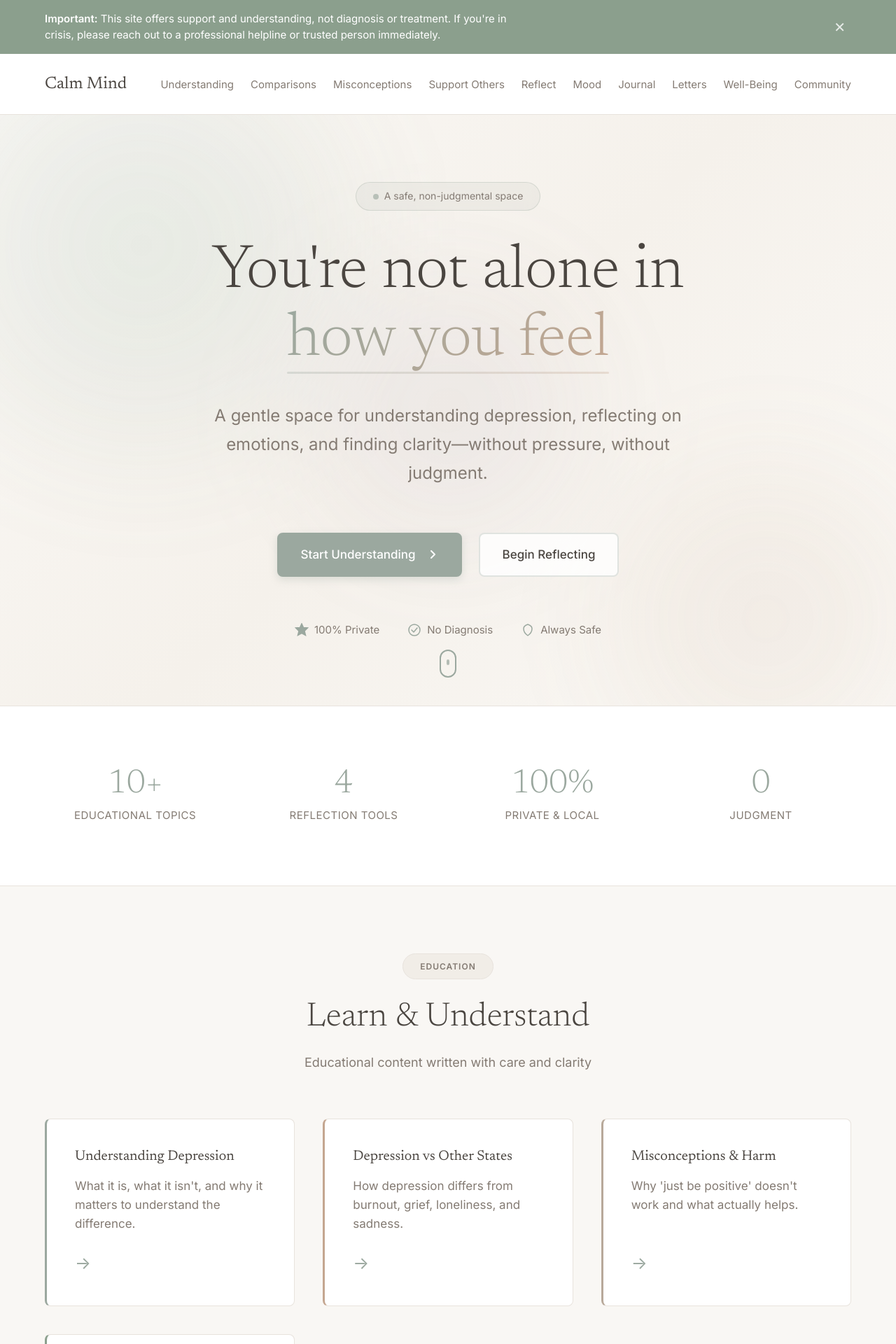
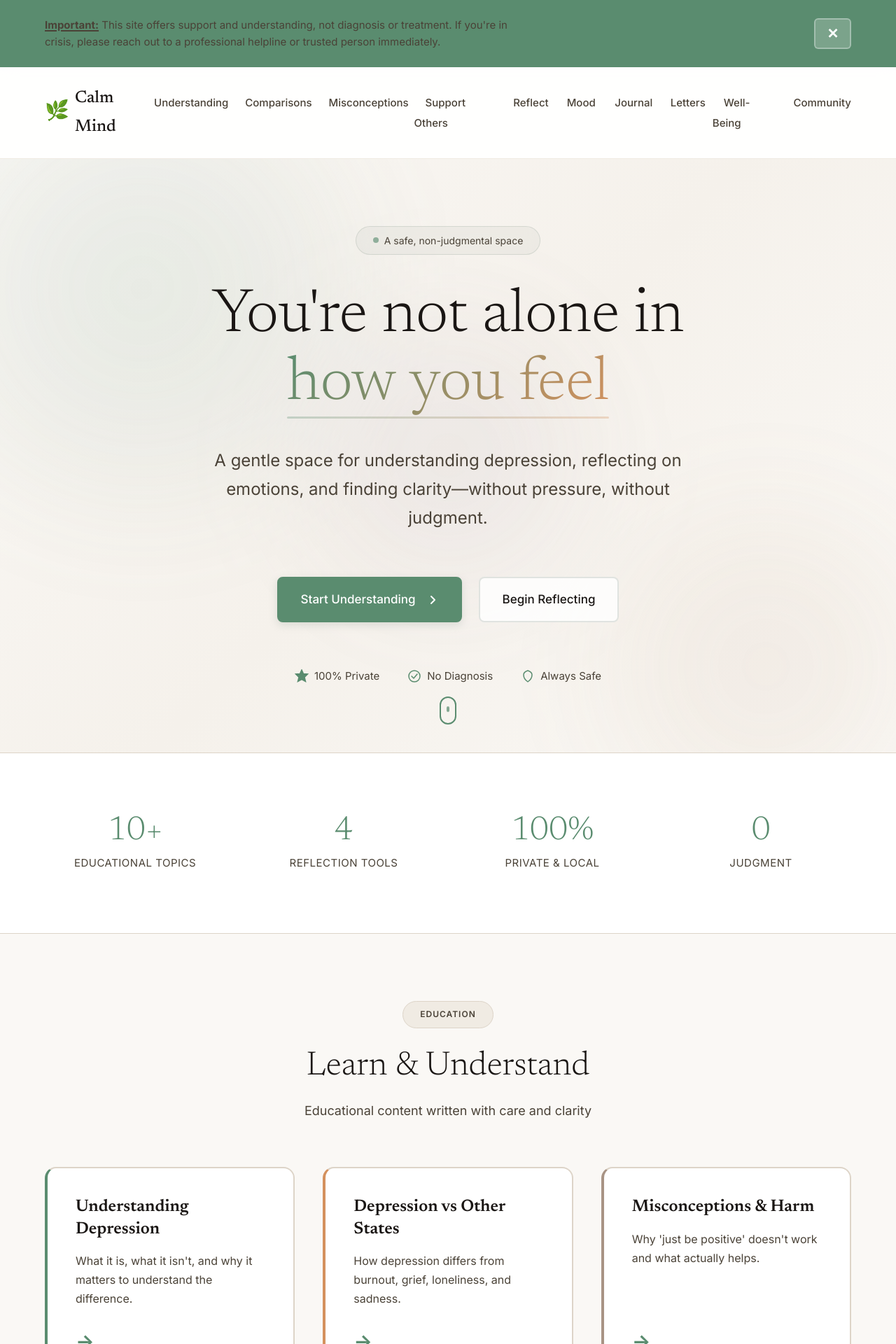
Before and after one commit to Manish-Shah-m/clam-mind, a Next.js app: page / in a window 1280 px wide. Shown: the top 1920 px of the page at 70% size. Built offline with nearby package versions, Linux system fonts and the light colour scheme.

Commit message:
Update styles and header components

```diff
--- a/app/globals.css
+++ b/app/globals.css
@@ -1,4 +1,4 @@
-@import url('https://fonts.googleapis.com/css2?family=Inter:wght@300;400;500;600&family=Newsreader:wght@300;400;600&display=swap');
+@import url('https://fonts.googleapis.com/css2?family=Inter:wght@300;400;500;600;700&family=Newsreader:wght@300;400;500;600&display=swap');
 
 *,
 *::before,
@@ -7,30 +7,40 @@
   margin: 0;
   padding: 0;
 }
+
 :root {
   /* Backgrounds - Warmer, more inviting */
   --bg-primary: #faf8f5;
-  --bg-secondary: #f5f1eb;
+  --bg-secondary: #f0ebe3;
+  --bg-tertiary: #e8e1d5;
   --bg-card: #ffffff;
 
   /* Text - Higher contrast for better readability */
-  --text-primary: #2d2a26;
-  --text-secondary: #6b635b;
-  --text-tertiary: #9a8f85;
+  --text-primary: #1a1614;
+  --text-secondary: #4a4237;
+  --text-tertiary: #6b635b;
 
-  /* Accents - More saturated, still calming */
-  --accent-calm: #7a9d8a;
-  --accent-warm: #b8956f;
+  /* Accents - More saturated, vibrant yet calm */
+  --accent-calm: #5a8c6f;
+  --accent-warm: #d4915e;
   --accent-gentle: #a89384;
-  --accent-muted: #d1c4b8;
-  --accent-lavender: #9d8fa8;
-  --accent-clay: #c17a6b;
+  --accent-lavender: #8b7aa8;
+  --accent-clay: #c17560;
+  --accent-blue: #5b8ba8;
 
   /* Semantic */
-  --safe: #6b9470;
-  --caution: #c4935a;
-  --border: #e5ddd4;
-  --focus: #7a9d8a;
+  --safe: #5a8c6f;
+  --caution: #d4915e;
+  --error: #c17560;
+  --success: #5a8c6f;
+  --border: #ddd4c8;
+  --border-light: #f0ebe3;
+  --focus: #5a8c6f;
+
+  /* Shadows */
+  --shadow-sm: 0 2px 8px rgba(26, 22, 20, 0.08);
+  --shadow-md: 0 4px 16px rgba(26, 22, 20, 0.12);
+  --shadow-lg: 0 8px 32px rgba(26, 22, 20, 0.16);
 
   /* Spacing */
   --spacing-xs: 0.5rem;
@@ -45,34 +55,18 @@
   --font-heading: 'Newsreader', Georgia, serif;
 
   /* Transitions */
-  --transition: all 0.25s ease;
-}
-
-/* Reduced motion support */
-@media (prefers-reduced-motion: reduce) {
-  *,
-  *::before,
-  *::after {
-    animation-duration: 0.01ms !important;
-    animation-iteration-count: 1 !important;
-    transition-duration: 0.01ms !important;
-  }
+  --transition: all 0.3s cubic-bezier(0.4, 0, 0.2, 1);
+  --transition-fast: all 0.15s ease;
 }
 
 html {
   scroll-behavior: smooth;
 }
 
-@media (prefers-reduced-motion: reduce) {
-  html {
-    scroll-behavior: auto;
-  }
-}
-
 body {
   font-family: var(--font-body);
   font-size: 1.0625rem;
-  line-height: 1.6;
+  line-height: 1.7;
   color: var(--text-primary);
   background-color: var(--bg-primary);
   -webkit-font-smoothing: antialiased;
@@ -82,23 +76,24 @@ body {
 
 h1, h2, h3, h4, h5, h6 {
   font-family: var(--font-heading);
-  font-weight: 400;
+  font-weight: 500;
   line-height: 1.3;
   margin-bottom: var(--spacing-md);
+  color: var(--text-primary);
 }
 
 h1 {
-  font-size: 2.5rem;
-  font-weight: 300;
+  font-size: 2.75rem;
+  font-weight: 400;
 }
 
 h2 {
-  font-size: 1.75rem;
-  font-weight: 400;
+  font-size: 2rem;
+  font-weight: 500;
 }
 
 h3 {
-  font-size: 1.25rem;
+  font-size: 1.5rem;
   font-weight: 500;
 }
 
@@ -106,180 +101,26 @@ p {
   margin-bottom: var(--spacing-sm);
   line-height: 1.8;
   max-width: 70ch;
+  color: var(--text-secondary);
 }
 
 a {
   color: var(--accent-calm);
   text-decoration: none;
-  transition: var(--transition);
+  transition: var(--transition-fast);
 }
 
 a:hover {
-  color: var(--text-primary);
+  color: var(--accent-warm);
   text-decoration: underline;
-  text-decoration-thickness: 1px;
+  text-decoration-thickness: 2px;
   text-underline-offset: 3px;
 }
 
 a:focus-visible {
-  outline: 2px solid var(--accent-calm);
+  outline: 3px solid var(--focus);
   outline-offset: 3px;
-  border-radius: 2px;
-}
-
-button {
-  font-family: var(--font-body);
-  cursor: pointer;
-}
-
-/* Selection color */
-::selection {
-  background-color: var(--accent-gentle);
-  color: var(--bg-card);
-}
-
-/* Container */
-.container {
-  max-width: 1200px;
-  margin: 0 auto;
-  padding: 0 var(--spacing-md);
-}
-
-.container-narrow {
-  max-width: 800px;
-  margin: 0 auto;
-  padding: 0 var(--spacing-md);
-}
-
-/* Accessibility */
-.sr-only {
-  position: absolute;
-  width: 1px;
-  height: 1px;
-  padding: 0;
-  margin: -1px;
-  overflow: hidden;
-  clip: rect(0, 0, 0, 0);
-  white-space: nowrap;
-  border-width: 0;
-}
-
-/* Focus visible */
-:focus-visible {
-  outline: 2px solid var(--accent-calm);
-  outline-offset: 3px;
-}
-
-@media (prefers-reduced-motion: reduce) {
-  *,
-  *::before,
-  *::after {
-    animation-duration: 0.01ms !important;
-    animation-iteration-count: 1 !important;
-    transition-duration: 0.01ms !important;
-    scroll-behavior: auto !important;
-  }
-}
-
-@import url('https://fonts.googleapis.com/css2?family=Inter:wght@300;400;500;600&family=Newsreader:wght@300;400;600&display=swap');
-
-*,
-*::before,
-*::after {
-  box-sizing: border-box;
-  margin: 0;
-  padding: 0;
-}
-
-:root {
-  --bg-primary: #f9f7f4;
-  --bg-secondary: #f1ede7;
-  --bg-card: #ffffff;
-
-  --text-primary: #4a4540;
-  --text-secondary: #847b73;
-  --text-tertiary: #a8a09a;
-
-  --accent-calm: #9ba89f;
-  --accent-warm: #c4a690;
-  --accent-gentle: #b8a99a;
-
-  --safe: #8b9f8d;
-  --border: #e8e3dd;
-
-  --spacing-xs: 0.5rem;
-  --spacing-sm: 1rem;
-  --spacing-md: 1.5rem;
-  --spacing-lg: 2.5rem;
-  --spacing-xl: 4rem;
-  --spacing-xxl: 6rem;
-
-  --font-body: 'Inter', -apple-system, BlinkMacSystemFont, sans-serif;
-  --font-heading: 'Newsreader', Georgia, serif;
-
-  --transition: all 0.25s ease;
-}
-
-html {
-  scroll-behavior: smooth;
-}
-
-body {
-  font-family: var(--font-body);
-  font-size: 1.0625rem;
-  line-height: 1.6;
-  color: var(--text-primary);
-  background-color: var(--bg-primary);
-  -webkit-font-smoothing: antialiased;
-  -moz-osx-font-smoothing: grayscale;
-  overflow-x: hidden;
-}
-
-h1, h2, h3, h4, h5, h6 {
-  font-family: var(--font-heading);
-  font-weight: 400;
-  line-height: 1.3;
-  margin-bottom: var(--spacing-md);
-}
-
-h1 {
-  font-size: 2.5rem;
-  font-weight: 300;
-}
-
-h2 {
-  font-size: 1.75rem;
-  font-weight: 400;
-}
-
-h3 {
-  font-size: 1.25rem;
-  font-weight: 500;
-}
-
-p {
-  margin-bottom: var(--spacing-sm);
-  line-height: 1.8;
-  max-width: 70ch;
-}
-
-a {
-  color: var(--accent-calm);
-  text-decoration: none;
-  transition: var(--transition);
-}
-
-a:hover {
-  color: var(--text-primary);
-  text-decoration: underline;
-  text-decoration-thickness: 1px;
-  text-underline-offset: 3px;
-}
-
-a:focus-visible {
-  outline: 2px solid var(--accent-calm);
-  outline-offset: 3px;
-  border-radius: 2px;
+  border-radius: 3px;
 }
 
 button {
@@ -288,8 +129,8 @@ button {
 }
 
 ::selection {
-  background-color: var(--accent-gentle);
-  color: var(--bg-card);
+  background-color: var(--accent-calm);
+  color: white;
 }
 
 .container {
@@ -317,14 +158,11 @@ button {
 }
 
 :focus-visible {
-  outline: 2px solid var(--accent-calm);
+  outline: 3px solid var(--focus);
   outline-offset: 3px;
 }
 
-/* ============================================
-   GLOBAL REDUCED MOTION SUPPORT
-   ============================================ */
-
+/* Reduced Motion */
 @media (prefers-reduced-motion: reduce) {
   *,
   *::before,
--- a/components/ArticleCard.module.css
+++ b/components/ArticleCard.module.css
@@ -1,64 +1,123 @@
 .card {
-  background-color: var(--bg-card);
-  border: 1px solid var(--border);
-  border-radius: 8px;
+  background: var(--bg-card);
+  border: 2px solid var(--border);
+  border-radius: 16px;
   padding: var(--spacing-lg);
   transition: var(--transition);
   display: flex;
   flex-direction: column;
   position: relative;
   text-decoration: none;
+  overflow: hidden;
+}
+
+.card::before {
+  content: '';
+  position: absolute;
+  top: 0;
+  left: 0;
+  right: 0;
+  height: 4px;
+  background: linear-gradient(90deg, var(--accent-calm), var(--accent-warm));
+  transform: scaleX(0);
+  transform-origin: left;
+  transition: transform 0.4s cubic-bezier(0.4, 0, 0.2, 1);
+}
+
+.card:hover::before {
+  transform: scaleX(1);
 }
 
 .card:hover {
-  transform: translateY(-4px);
-  box-shadow: 0 8px 24px rgba(0, 0, 0, 0.06);
+  transform: translateY(-8px);
+  box-shadow: var(--shadow-lg);
   border-color: var(--accent-calm);
   text-decoration: none;
 }
 
 .title {
-  font-size: 1.25rem;
+  font-size: 1.5rem;
+  font-weight: 600;
   margin-bottom: var(--spacing-sm);
   color: var(--text-primary);
+  line-height: 1.3;
+  font-family: var(--font-heading);
 }
 
 .description {
   color: var(--text-secondary);
   margin-bottom: var(--spacing-md);
   flex-grow: 1;
-  line-height: 1.6;
+  line-height: 1.7;
+  font-size: 1rem;
 }
 
 .arrow {
   color: var(--accent-calm);
-  font-size: 1.5rem;
+  font-size: 1.75rem;
+  font-weight: bold;
   transition: var(--transition);
+  align-self: flex-start;
 }
 
 .card:hover .arrow {
-  transform: translateX(4px);
+  transform: translateX(8px);
+  color: var(--accent-warm);
 }
 
 /* Theme variations */
 .card.calm {
-  border-left: 3px solid var(--accent-calm);
+  border-left: 4px solid var(--accent-calm);
+}
+
+.card.calm:hover {
+  background: linear-gradient(135deg, rgba(90, 140, 111, 0.03) 0%, transparent 100%);
 }
 
 .card.warm {
-  border-left: 3px solid var(--accent-warm);
+  border-left: 4px solid var(--accent-warm);
+}
+
+.card.warm:hover {
+  background: linear-gradient(135deg, rgba(212, 145, 94, 0.03) 0%, transparent 100%);
 }
 
 .card.gentle {
-  border-left: 3px solid var(--accent-gentle);
+  border-left: 4px solid var(--accent-gentle);
+}
+
+.card.gentle:hover {
+  background: linear-gradient(135deg, rgba(168, 147, 132, 0.03) 0%, transparent 100%);
 }
 
 .card.safe {
-  border-left: 3px solid var(--safe);
+  border-left: 4px solid var(--safe);
+}
+
+.card.safe:hover {
+  background: linear-gradient(135deg, rgba(90, 140, 111, 0.03) 0%, transparent 100%);
 }
 
 @media (max-width: 768px) {
   .card {
     padding: var(--spacing-md);
   }
+
+  .title {
+    font-size: 1.25rem;
+  }
 }
+
+@media (prefers-reduced-motion: reduce) {
+  .card:hover {
+    transform: none;
+  }
+
+  .card:hover .arrow {
+    transform: none;
+  }
+
+  .card::before {
+    transform: scaleX(1);
+  }
+}
--- a/components/Header.js
+++ b/components/Header.js
@@ -1,26 +1,38 @@
 'use client';
 
 import Link from 'next/link';
-import { useState } from 'react';
+import { useState, useEffect } from 'react';
 import Navigation from './Navigation';
 import styles from './Header.module.css';
 
 export default function Header() {
   const [menuOpen, setMenuOpen] = useState(false);
+  const [scrolled, setScrolled] = useState(false);
+
+  useEffect(() => {
+    const handleScroll = () => {
+      setScrolled(window.scrollY > 20);
+    };
+    window.addEventListener('scroll', handleScroll);
+    return () => window.removeEventListener('scroll', handleScroll);
+  }, []);
 
   return (
-    <header className={styles.header}>
+    <header className={`${styles.header} ${scrolled ? styles.scrolled : ''}`}>
       <div className={styles.container}>
         <Link href="/" className={styles.logo}>
-          Calm Mind
+          <span className={styles.logoIcon}>🌿</span>
+          <span className={styles.logoText}>Calm Mind</span>
         </Link>
 
         <button
-          className={styles.menuButton}
+          className={`${styles.menuButton} ${menuOpen ? styles.menuOpen : ''}`}
           onClick={() => setMenuOpen(!menuOpen)}
           aria-label="Toggle menu"
           aria-expanded={menuOpen}
         >
+          <span className={styles.menuIcon}></span>
+          <span className={styles.menuIcon}></span>
           <span className={styles.menuIcon}></span>
         </button>
 
--- a/components/Header.module.css
+++ b/components/Header.module.css
@@ -1,12 +1,18 @@
 .header {
-  background-color: var(--bg-card);
-  border-bottom: 1px solid var(--border);
+  background: rgba(255, 255, 255, 0.9);
+  backdrop-filter: blur(12px);
+  border-bottom: 1px solid var(--border-light);
   padding: var(--spacing-md) 0;
   position: sticky;
   top: 0;
   z-index: 100;
-  backdrop-filter: blur(8px);
-  background-color: rgba(255, 255, 255, 0.95);
+  transition: var(--transition);
+}
+
+.header.scrolled {
+  background: rgba(255, 255, 255, 0.95);
+  box-shadow: var(--shadow-sm);
+  padding: var(--spacing-sm) 0;
 }
 
 .container {
@@ -19,25 +25,38 @@
 }
 
 .logo {
+  display: flex;
+  align-items: center;
+  gap: var(--spacing-xs);
   font-family: var(--font-heading);
   font-size: 1.5rem;
-  font-weight: 400;
+  font-weight: 500;
   color: var(--text-primary);
   text-decoration: none;
-  transition: var(--transition);
+  transition: var(--transition-fast);
+}
+
+.logoIcon {
+  font-size: 1.75rem;
+  display: flex;
+  align-items: center;
 }
 
 .logo:hover {
   color: var(--accent-calm);
   text-decoration: none;
+  transform: translateY(-1px);
 }
 
 .menuButton {
   display: none;
+  flex-direction: column;
+  gap: 5px;
   background: none;
   border: none;
   padding: var(--spacing-xs);
   cursor: pointer;
+  z-index: 101;
 }
 
 .menuIcon {
@@ -45,30 +64,24 @@
   width: 24px;
   height: 2px;
   background-color: var(--text-primary);
-  position: relative;
   transition: var(--transition);
+  border-radius: 2px;
 }
 
-.menuIcon::before,
-.menuIcon::after {
-  content: '';
-  position: absolute;
-  width: 24px;
-  height: 2px;
-  background-color: var(--text-primary);
-  transition: var(--transition);
+.menuButton.menuOpen .menuIcon:nth-child(1) {
+  transform: translateY(7px) rotate(45deg);
 }
 
-.menuIcon::before {
-  top: -7px;
+.menuButton.menuOpen .menuIcon:nth-child(2) {
+  opacity: 0;
 }
 
-.menuIcon::after {
-  bottom: -7px;
+.menuButton.menuOpen .menuIcon:nth-child(3) {
+  transform: translateY(-7px) rotate(-45deg);
 }
 
 @media (max-width: 768px) {
   .menuButton {
-    display: block;
+    display: flex;
   }
 }
--- a/components/Navigation.module.css
+++ b/components/Navigation.module.css
@@ -5,7 +5,7 @@
 .navList {
   display: flex;
   list-style: none;
-  gap: var(--spacing-md);
+  gap: var(--spacing-xs);
   align-items: center;
 }
 
@@ -13,19 +13,38 @@
   color: var(--text-secondary);
   text-decoration: none;
   font-size: 0.9375rem;
-  transition: var(--transition);
-  padding: var(--spacing-xs) 0;
-  border-bottom: 2px solid transparent;
+  font-weight: 500;
+  transition: var(--transition-fast);
+  padding: var(--spacing-xs) var(--spacing-sm);
+  border-radius: 6px;
+  position: relative;
+}
+
+.navList a::after {
+  content: '';
+  position: absolute;
+  bottom: 0;
+  left: var(--spacing-sm);
+  right: var(--spacing-sm);
+  height: 2px;
+  background: var(--accent-calm);
+  transform: scaleX(0);
+  transition: transform 0.3s ease;
 }
 
 .navList a:hover {
   color: var(--text-primary);
+  background: var(--bg-secondary);
   text-decoration: none;
 }
 
 .navList a.active {
-  color: var(--text-primary);
-  border-bottom-color: var(--accent-calm);
+  color: var(--accent-calm);
+  background: var(--bg-secondary);
+}
+
+.navList a.active::after {
+  transform: scaleX(1);
 }
 
 @media (max-width: 768px) {
@@ -34,13 +53,14 @@
     top: 73px;
     left: 0;
     right: 0;
-    background-color: var(--bg-card);
+    background: white;
     border-bottom: 1px solid var(--border);
     padding: var(--spacing-md);
     transform: translateY(-100%);
     opacity: 0;
     transition: var(--transition);
     pointer-events: none;
+    box-shadow: var(--shadow-md);
   }
 
   .nav.open {
@@ -51,12 +71,12 @@
 
   .navList {
     flex-direction: column;
-    gap: var(--spacing-sm);
-    align-items: flex-start;
+    gap: var(--spacing-xs);
+    align-items: stretch;
   }
 
   .navList a {
     width: 100%;
-    padding: var(--spacing-xs) 0;
+    padding: var(--spacing-sm);
   }
 }
--- a/components/SafetyBanner.module.css
+++ b/components/SafetyBanner.module.css
@@ -1,8 +1,9 @@
 .banner {
-  background-color: var(--safe);
-  color: var(--bg-card);
-  padding: var(--spacing-sm) 0;
+  background: linear-gradient(135deg, var(--accent-calm) 0%, var(--safe) 100%);
+  color: white;
+  padding: var(--spacing-md) 0;
   font-size: 0.9375rem;
+  box-shadow: var(--shadow-sm);
 }
 
 .content {
@@ -17,26 +18,32 @@
 
 .text {
   margin: 0;
-  line-height: 1.5;
+  line-height: 1.6;
 }
 
 .text strong {
-  font-weight: 600;
+  font-weight: 700;
+  text-decoration: underline;
+  text-decoration-thickness: 2px;
+  text-underline-offset: 2px;
 }
 
 .closeButton {
-  background: none;
-  border: none;
-  color: var(--bg-card);
+  background: rgba(255, 255, 255, 0.2);
+  border: 2px solid rgba(255, 255, 255, 0.3);
+  color: white;
   font-size: 1.25rem;
   cursor: pointer;
-  padding: 0 var(--spacing-xs);
-  opacity: 0.8;
-  transition: var(--transition);
+  padding: var(--spacing-xs) var(--spacing-sm);
+  border-radius: 6px;
+  transition: var(--transition-fast);
+  font-weight: bold;
 }
 
 .closeButton:hover {
-  opacity: 1;
+  background: rgba(255, 255, 255, 0.3);
+  border-color: white;
+  transform: scale(1.05);
 }
 
 @media (max-width: 768px) {
```
Also changed, not shown: components/Footer.module.css (+30 -11 lines), components/QuietButton.module.css (+63 -12 lines).
